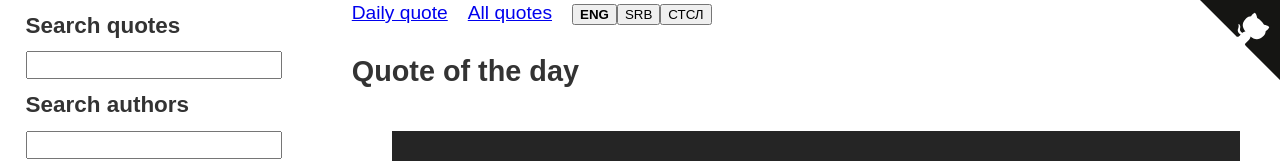
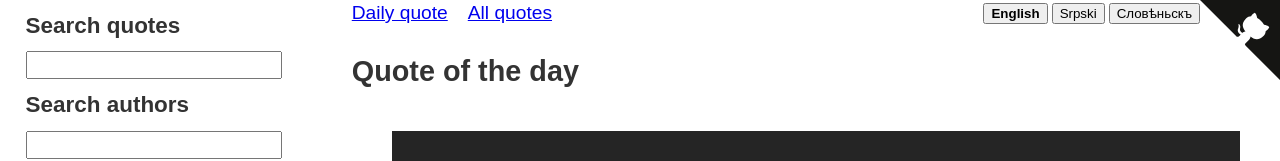
Before and after one commit to skolakoda/programming-quotes, a React (Vite) app: page / in a window 1280 px wide. Shown: the top 161 px of the page. Built offline with nearby package versions, Linux system fonts and the light colour scheme; no server answers.

Commit message:
još prevoda

```diff
--- a/src/components/header/Navigation.css
+++ b/src/components/header/Navigation.css
@@ -1,8 +1,22 @@
-nav > * {
-  display: inline-block;
-  margin-right: 20px;
+nav {
+  display: flex;
+  flex-wrap: wrap;
+  align-items: center;
+  gap: 20px;
+}
+
+nav .language-switcher {
+  display: flex;
+  gap: 4px;
+  margin-left: auto;
 }
 
 nav .active {
   font-weight: bold;
 }
+
+@media (min-width: 801px) {
+  nav {
+    padding-right: 80px;
+  }
+}
--- a/src/components/header/Navigation.jsx
+++ b/src/components/header/Navigation.jsx
@@ -21,18 +21,20 @@ const Navigation = ({language, token, admin, setLanguage}) => {
           ? <Link to="/profile">{translate('PROFILE')}</Link>
           : <Link to="/login">{translate('LOGIN')}</Link>
         )}
-        <div>
+        <div className="language-switcher">
           <button
             onClick={() => setLanguage('en')}
-            className={language === 'en' ? 'active' : ''}>ENG</button>
+            lang="en"
+            className={language === 'en' ? 'active' : ''}>English</button>
           <button
             onClick={() => setLanguage('sr')}
-            className={language === 'sr' ? 'active' : ''}>SRB</button>
+            lang="sr"
+            className={language === 'sr' ? 'active' : ''}>Srpski</button>
           <button
             onClick={() => setLanguage('stsl')}
-            aria-label="Staroslovenski"
+            lang="cu"
             aria-pressed={language === 'stsl'}
-            className={language === 'stsl' ? 'active' : ''}>СТСЛ</button>
+            className={language === 'stsl' ? 'active' : ''}>Словѣньскъ</button>
         </div>
       </nav>
     </header>
```
Also changed, not shown: src/data/quotes.json, 1 other file (tests, documents, lock files or other folders).
